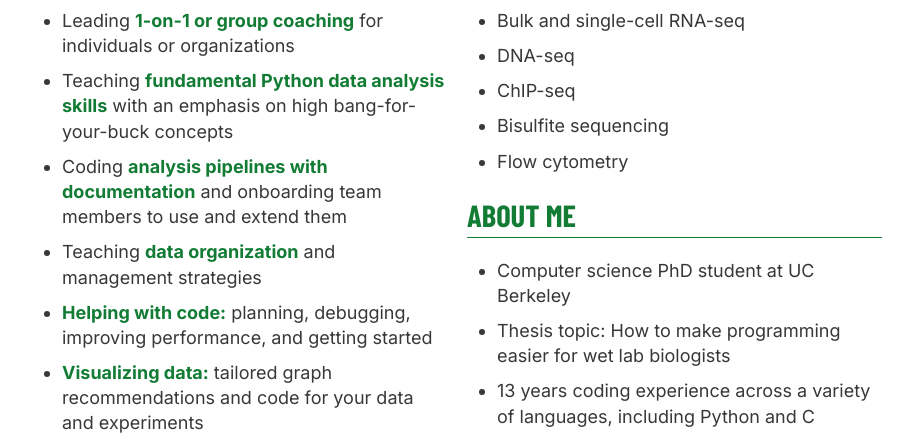
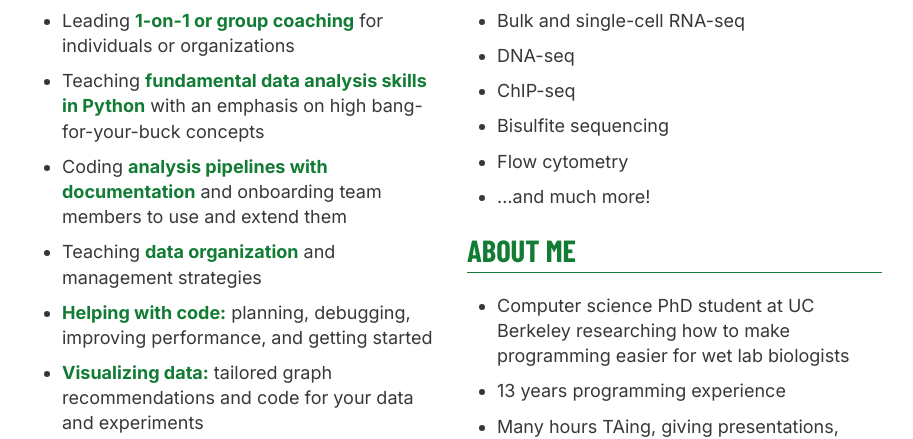
Before and after one commit to justinlubin/consulting, a plain HTML site: page index.html in a window 1280 px wide. Shown: the part 546-985 px from the top of the page, without its empty margins (183-1096 px from the left). Drawn offline with nearby package versions, Linux system fonts and the light colour scheme.

Commit message:
A few more tweaks

```diff
--- a/index.html
+++ b/index.html
@@ -48,7 +48,7 @@
           <h2>Some services I offer</h2>
           <ul>
             <li>Leading <b>1-on-1 or group coaching</b> for individuals or organizations</li>
-            <li>Teaching <b>fundamental Python data analysis skills</b> with an emphasis on high bang-for-your-buck concepts</li>
+            <li>Teaching <b>fundamental data analysis skills in Python</b> with an emphasis on high bang-for-your-buck concepts</li>
             <li>Coding <b>analysis pipelines with documentation</b> and onboarding team members to use and extend them</li>
             <li>Teaching <b>data organization</b> and management strategies</li>
             <li><b>Helping with code:</b> planning, debugging, improving performance, and getting started</li>
@@ -66,14 +66,14 @@
             <li>ChIP-seq</li>
             <li>Bisulfite sequencing</li>
             <li>Flow cytometry</li>
+            <li>&hellip;and much more!</li>
           </ul>
         </section>
         <section>
           <h2>About me</h2>
           <ul>
-            <li>Computer science PhD student at UC Berkeley</li>
-            <li>Thesis topic: How to make programming easier for wet lab biologists</li>
-            <li>13 years coding experience across a variety of languages, including Python and C</li>
+            <li>Computer science PhD student at UC Berkeley researching how to make programming easier for wet lab biologists</li>
+            <li>13 years programming experience</li>
             <li>Many hours TAing, giving presentations, tutoring, and working 1-on-1 with biologists</li>
             <li>For more, please see my <a href="https://jlubin.net/assets/lubin-cv.pdf">CV</a> and <a href="https://jlubin.net">academic website</a>!</li>
           </ul>
```
